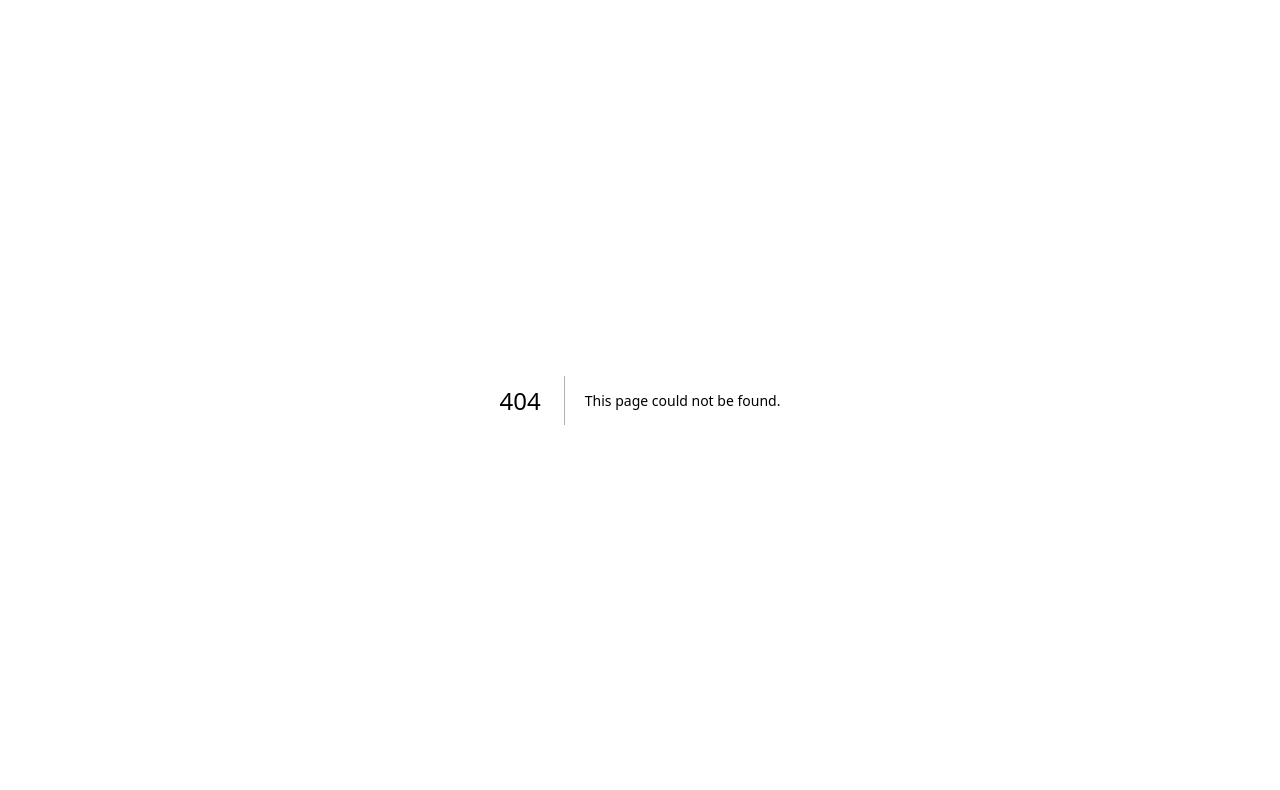
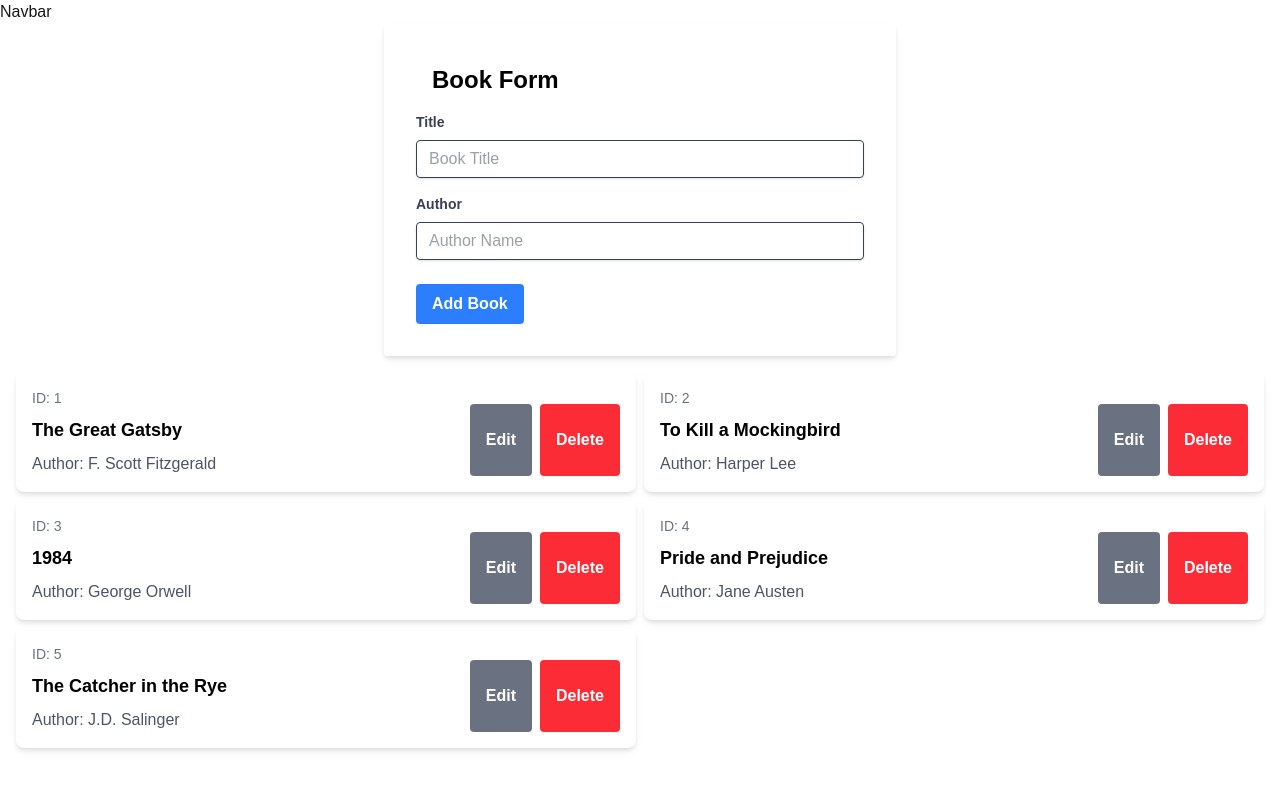
Before and after one commit to wforbes/jsm-nextjs16, a Next.js app in the folder ch4-app/: page /books in a window 1280 px wide. Before the commit this address had no page. Shown: the top 790 px of the page. Built offline with nearby package versions, Linux system fonts and the light colour scheme.

Commit message:
ch4.7 - demonstrate API routes

```diff
--- a/ch4-app/app/(root)/about/page.tsx
+++ b/ch4-app/app/(root)/about/page.tsx
@@ -1,10 +1,10 @@
-import Loader from "../loader"
+// import Loader from "../loader"
 
 const About = () => {
   //throw new Error("Not implemented!");
   return (<>
     <div>About</div>
-    <Loader />
+    {/*<Loader />*/}
   </>)
 }
 
--- /dev/null
+++ b/ch4-app/app/(root)/books/page.tsx
@@ -0,0 +1,88 @@
+import { revalidatePath } from "next/cache"
+
+const Books = async () => {
+	const books = await fetch('http://localhost:3000/api/books', {cache: 'no-store'})
+	if (!books?.ok) {
+		throw new Error('Failed to fetch books')
+	}
+	const bookData = await books.json()
+
+	const addBook = async (data: FormData) => {
+		'use server'
+		const title = data.get('title')?.toString() || ''
+		const author = data.get('author')?.toString() || ''
+		await fetch('http://localhost:3000/api/books', {
+			method: 'POST',
+			headers: {
+				'Content-Type': 'application/json',
+			},
+			body: JSON.stringify({ title, author }),
+		})
+		.then(() => {
+			console.log('Book added successfully')
+		})
+		.catch((error) => {
+			console.error('Error adding book:', error)
+		})
+		revalidatePath('/books');
+	}
+
+	const deleteBook = (id: number) => async () => {
+		'use server'
+		await fetch(`http://localhost:3000/api/books/${id}`, {
+			method: 'DELETE',
+		})
+		.then(() => {
+			console.log('Book deleted successfully')
+		})
+		.catch((error) => {
+			console.error('Error deleting book:', error)
+		})
+		revalidatePath('/books');
+	}
+
+
+	return (<>
+		<form action={addBook} className="bg-white shadow-md rounded px-8 pt-6 pb-8 w-[40%] mx-auto">
+			<h1 className="text-2xl font-bold m-4 text-black">Book Form</h1>
+			<div className="mb-4">
+				<label className="block text-gray-700 text-sm font-bold mb-2" htmlFor="title">
+					Title
+				</label>
+				<input className="shadow appearance-none border rounded w-full py-2 px-3 text-gray-700 leading-tight focus:outline-none focus:shadow-outline" id="title" name="title" type="text" placeholder="Book Title" required />
+			</div>
+			<div className="mb-6">
+				<label className="block text-gray-700 text-sm font-bold mb-2" htmlFor="author">
+					Author
+				</label>
+				<input className="shadow appearance-none border rounded w-full py-2 px-3 text-gray-700 leading-tight focus:outline-none focus:shadow-outline" id="author" name="author" type="text" placeholder="Author Name" required />
+			</div>
+			<div className="flex items-center justify-between">
+				<button className="bg-blue-500 hover:bg-blue-700 text-white font-bold py-2 px-4 rounded focus:outline-none focus:shadow-outline" type="submit">
+					Add Book
+				</button>
+			</div>
+		</form>
+		<div className="grid grid-cols-1 sm:grid-cols-2 md:grid-cols gap-2 p-4">
+			{bookData.map((book: { id: number, title: string, author: string }) => (
+				<div key={book.id} className="bg-white shadow-md rounded-lg p-4 flex flex-row justify-between">
+					<div>
+						<div className="text-sm text-gray-500 mb-2">ID: {book.id}</div>
+						<h2 className="text-lg font-bold mb-2 text-black">{book.title}</h2>
+						<p className="text-gray-600">Author: {book.author}</p>
+					</div>
+					<div className="w-[20%] mt-4 flex justify-end gap-2">
+						<button className="bg-gray-500 hover:bg-gray-700 text-white font-bold py-2 px-4 rounded focus:outline-none focus:shadow-outline">
+							Edit
+						</button>
+						<button onClick={deleteBook(book.id)} className="bg-red-500 hover:bg-red-700 text-white font-bold py-2 px-4 rounded focus:outline-none focus:shadow-outline">
+							Delete
+						</button>
+					</div>
+				</div>
+			))}
+		</div>
+	</>)
+}
+
+export default Books
--- /dev/null
+++ b/ch4-app/app/api/books/[id]/route.ts
@@ -0,0 +1,28 @@
+import books from "@/app/api/db"
+import { NextResponse as Response, NextRequest as Request } from "next/server";
+
+export async function PUT(request: Request, context: { params: { id: string } }) {
+
+    const id = +context.params.id;
+    const book = await request.json();
+    const index = books.findIndex(b => b.id === id);
+
+    if (index === -1) {
+        return Response.json({ message: "Book not found" }, { status: 404 });
+    }
+    books[index] = book;
+    return Response.json(books);
+}
+
+export async function DELETE(request: Request, { params }: { params: Promise<{ id: string }> }) {
+    //const id = +context.params.id; // this tutorial code wont work... gotta await params promise
+    const { id } = await params;
+    const index = books.findIndex(b => b.id === +id);
+
+    if (index === -1) {
+        return Response.json({ message: "Book not found" }, { status: 404 });
+    }
+    books.splice(index, 1);
+    console.log(books);
+    return Response.json(books);
+}
--- /dev/null
+++ b/ch4-app/app/api/books/route.ts
@@ -0,0 +1,15 @@
+import { NextResponse as Response, NextRequest as Request } from "next/server";
+import books from "@/app/api/db"
+
+export async function GET() {
+    return Response.json(books);
+}
+
+export async function POST(request: Request) {
+    const book = await request.json();
+    const nextId = books.length > 0 ? books[books.length - 1].id + 1 : 1;
+    book.id = nextId;
+    books.push(book);
+
+    return Response.json(books);
+}
--- /dev/null
+++ b/ch4-app/app/api/db.ts
@@ -0,0 +1,11 @@
+// dummy database for demo purposes, void where prohibited, warning may cause death
+
+const books = [
+  { id: 1, title: 'The Great Gatsby', author: 'F. Scott Fitzgerald' },
+  { id: 2, title: 'To Kill a Mockingbird', author: 'Harper Lee' },
+  { id: 3, title: '1984', author: 'George Orwell' },
+  { id: 4, title: 'Pride and Prejudice', author: 'Jane Austen' },
+  { id: 5, title: 'The Catcher in the Rye', author: 'J.D. Salinger' },
+];
+
+export default books;
```
